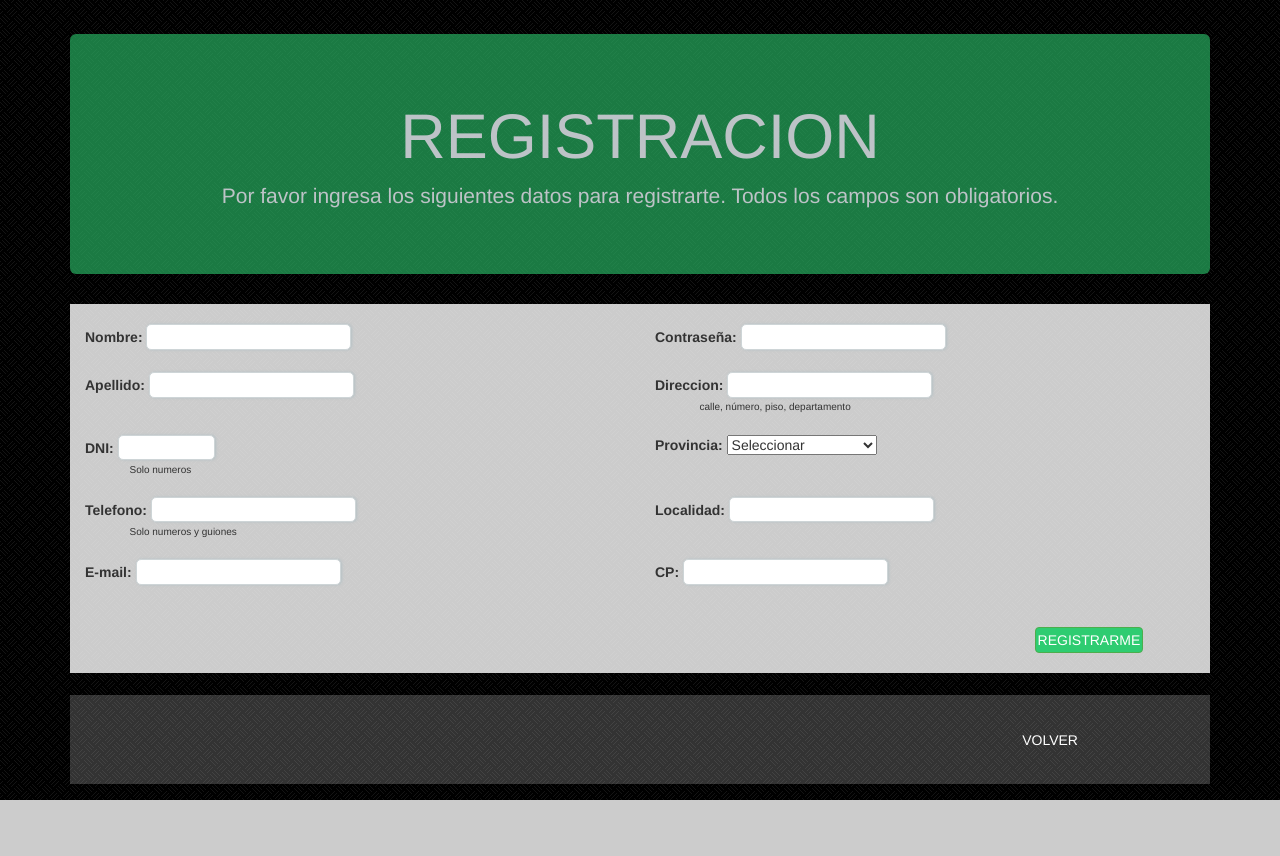
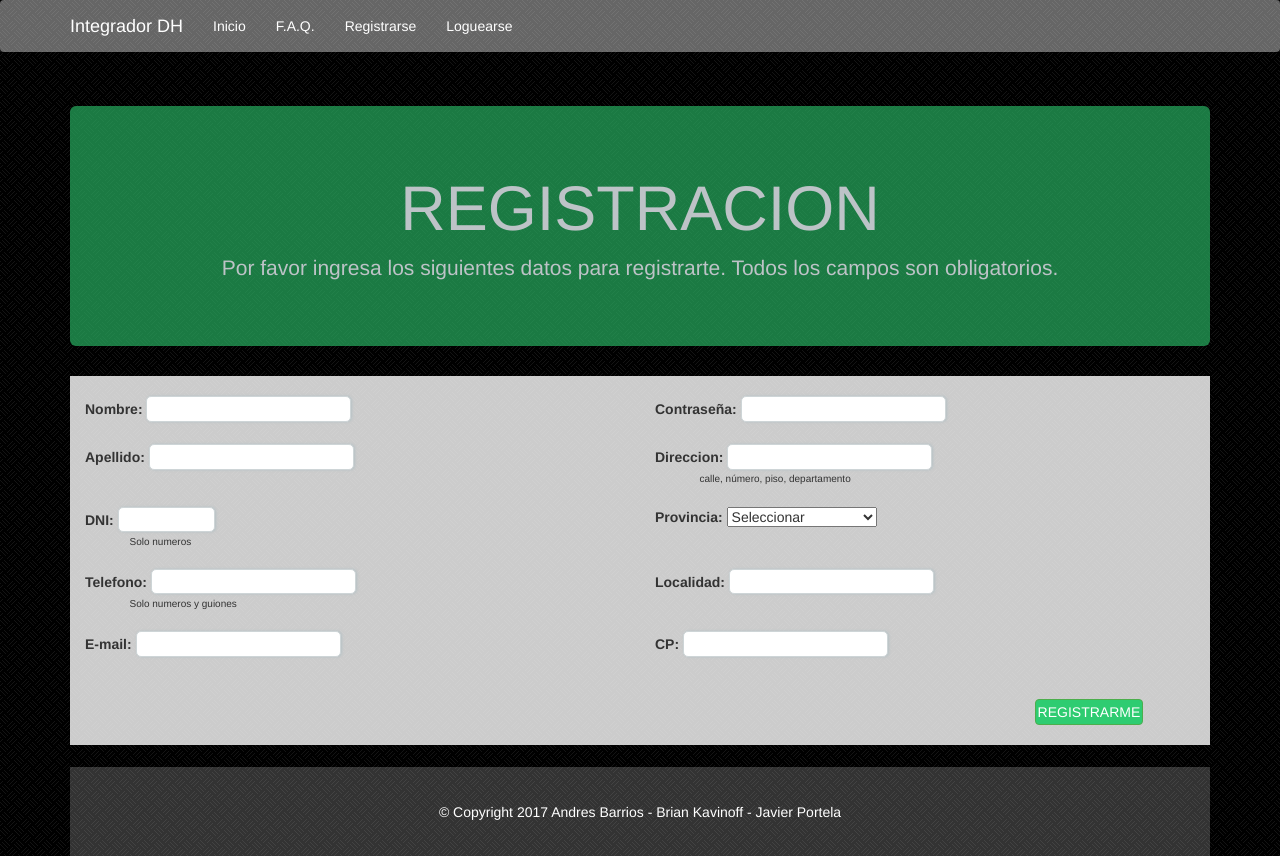
Before and after one commit to bkavinoff/IntegradorDH, a PHP site: page /registro.php in a window 1280 px wide. Before the commit the page ends 800 px from the top, so only its background shows below. Run offline with PHP 8.4, Linux system fonts and the light colour scheme.

Commit message:
Hice las modificaciones del nav bar y footer

```diff
--- a/faq.php
+++ b/faq.php
@@ -17,7 +17,7 @@
             </div>
             <div class="navbar-collapse collapse">
               <ul class="nav navbar-nav">
-                <li class="active"><a href="#">Inicio</a></li>
+                <li class="active"><a href="index.php">Inicio</a></li>
                 <li><a href="faq.php">F.A.Q.</a></li>
                 <li><a href="registro.php">Registrarse</a></li>
                 <li><a href="ingresar.php">Loguearse</a></li>
--- a/registro.php
+++ b/registro.php
@@ -7,6 +7,26 @@
 		<link rel="stylesheet" href="css/estilos.css">
 	</head>
 	<body>
+
+		<!--//////////////<MENU SUPERIOR>///////////////-->
+		<nav class="navbar"><!--   navbar-inverse  -->
+				<div class="container">
+					<div class="navbar-header">
+						<a class="navbar-brand" href="#">Integrador DH</a>
+					</div>
+					<div class="navbar-collapse collapse">
+						<ul class="nav navbar-nav">
+							<li class="active"><a href="index.php">Inicio</a></li>
+							<li><a href="faq.php">F.A.Q.</a></li>
+							<li><a href="registro.php">Registrarse</a></li>
+							<li><a href="ingresar.php">Loguearse</a></li>
+						</ul>
+					</div>
+				</div>
+			</nav>
+		<!--//////////////</MENU SUPERIOR>///////////////-->
+
+		<!--//////////////<CONTENIDO>///////////////-->
 		<div class="container">
       <div class="row">
 				<div class="col-lg-12 col-md-12 col-xs-12">
@@ -153,27 +173,16 @@
 		</div>
 		 <br>
 	 </header>
+	 <!--//////////////<CONTENIDO>///////////////-->
 
-	 <div class="container-fluid footer">
-	 			<footer>
-					<div class="container2">
-		 			 <div class="row">
-		 				 <div class="col-lg-10 col-md-10 col-xs-10">
-		  		   		<p class = "espacio"></p>
-		  				</div>
-		 			 	<div class="col-lg-2 col-md-2 col-xs-2">
-		 		   		<a class = "active" href="index.php" target="INICIO">VOLVER </a>
-		 				</div>
-		 			</div>
-		 		</div>
-	 			</footer>
-
-
-
-	</form>
-		<?php
-
-		?>
+	 <!--//////////////</FOOTER>///////////////-->
+		 <div class="container-fluid footer">
+					 <footer>
+						 <p class="text-center">&copy; Copyright 2017  Andres Barrios - Brian Kavinoff - Javier Portela</p>
+					 </footer>
+		 </div>
+	 </div>
+	 <!--//////////////</FOOTER>///////////////-->
 
 	</body>
 </html>
```
Also changed, not shown: ingresar.php (+29 -23 lines).
